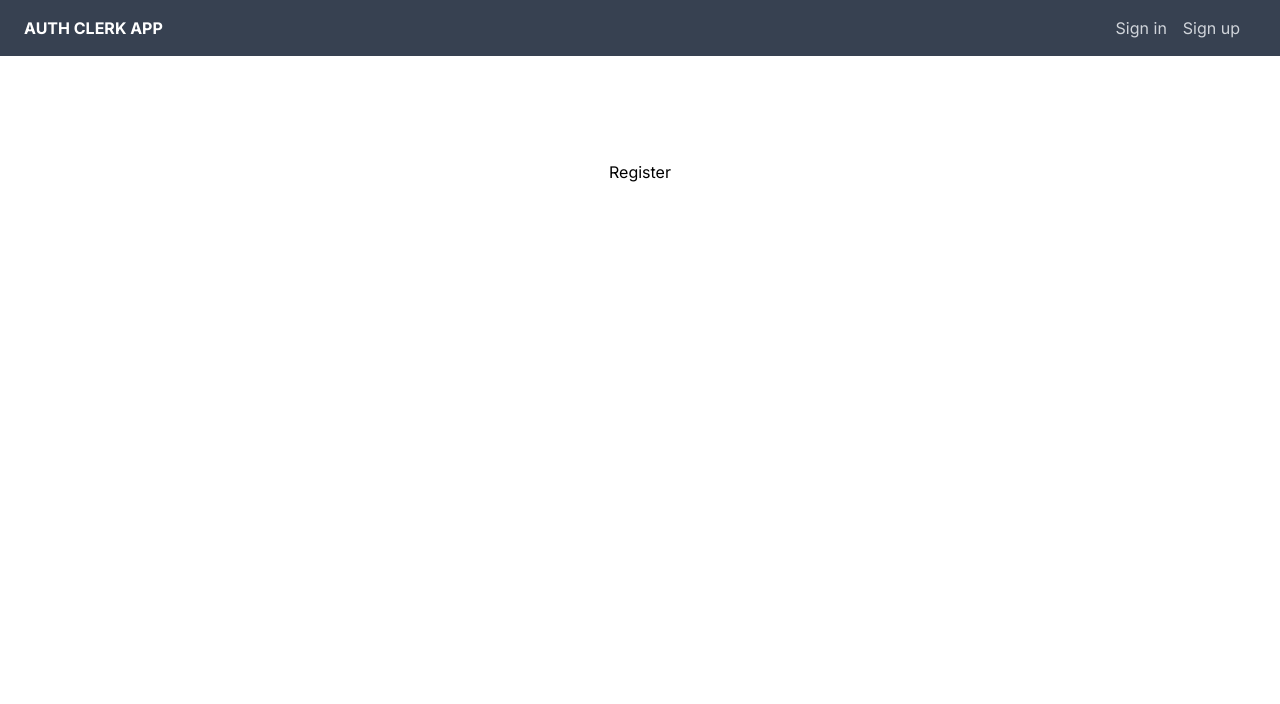
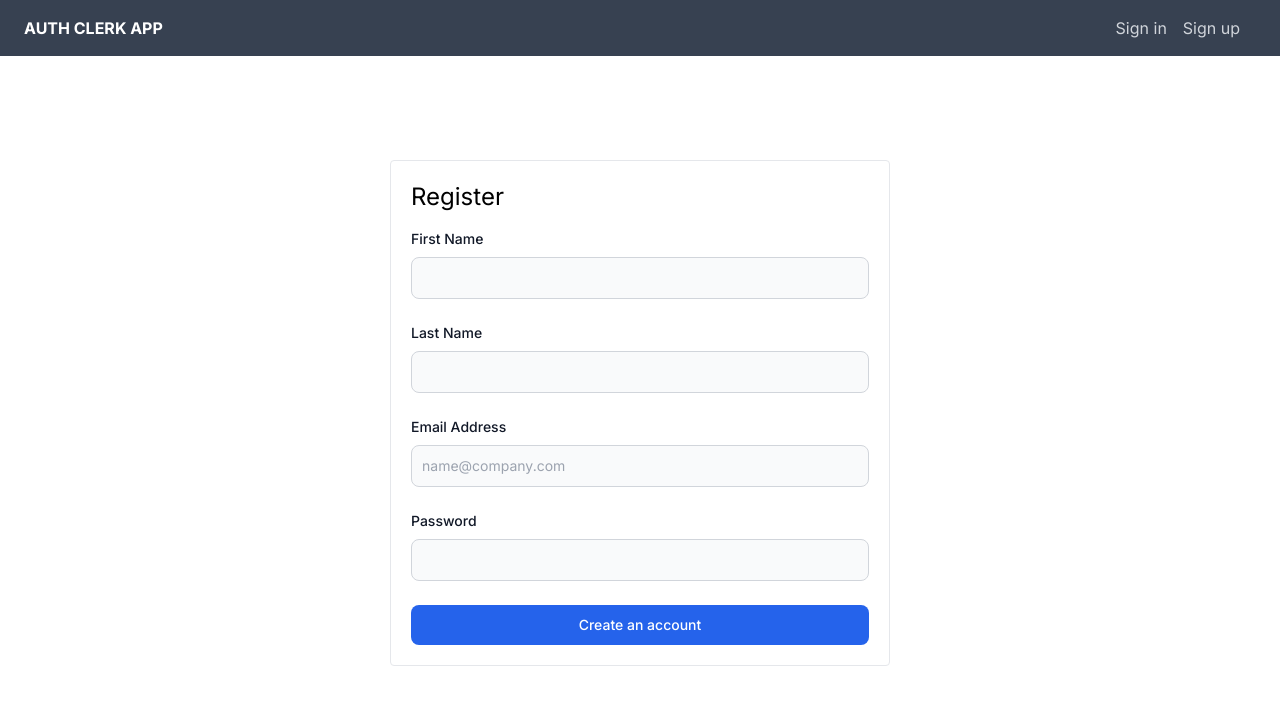
Before and after one commit to krystyna-lyn/auth-app, a Next.js app: page /register in a window 1280 px wide. Shown: the top 704 px of the page. Built offline with nearby package versions, Linux system fonts and the light colour scheme; no server answers.

Commit message:
Update page.jsx

```diff
--- a/app/register/page.jsx
+++ b/app/register/page.jsx
@@ -1,9 +1,176 @@
-import React from 'react'
+ "use client"
+import { useState } from "react";
+import { useSignUp } from "@clerk/nextjs";
+import { useRouter } from "next/navigation";
 
-const page = () => {
+export default function SignUpForm() {
+  const { isLoaded, signUp, setActive } = useSignUp();
+  const [firstName, setFirstName] = useState('');
+  const [lastName, setLastName] = useState('');
+  const [email, setEmail] = useState("");
+  const [password, setPassword] = useState("");
+  const [pendingVerification, setPendingVerification] = useState(false);
+  const [code, setCode] = useState("");
+  const router = useRouter();
+
+  // This function will handle the user submitting their email and password
+  const handleSubmit = async (e) => {
+    e.preventDefault();
+    if (!isLoaded) {
+      return;
+    }
+
+    // Start the sign-up process using the email and password provided
+    try {
+      await signUp.create({
+        firstName,
+        lastName,
+        email,
+        password,
+      });
+
+      // Send the user an email with the verification code
+      await signUp.prepareEmailAddressVerification({ strategy: "email_code" });
+
+      // Set 'verifying' true to display second form and capture the OTP code
+      setPendingVerification(true);
+    } catch (err) {
+      // This can return an array of errors.
+      // See https://clerk.com/docs/custom-flows/error-handling to learn about error handling
+      console.error(JSON.stringify(err, null, 2));
+    }
+  };
+
+  // This function will handle the user submitting a code for verification
+  const onPressVerify = async (e) => {
+    e.preventDefault();
+    if (!isLoaded) {
+      return;
+    }
+
+    try {
+      // Submit the code that the user provides to attempt verification
+      const completeSignUp = await signUp.attemptEmailAddressVerification({
+        code,
+      });
+
+      if (completeSignUp.status !== "complete") {
+        // The status can also be `abandoned` or `missing_requirements`
+        // Please see https://clerk.com/docs/references/react/use-sign-up#result-status for  more information
+        console.log(JSON.stringify(completeSignUp, null, 2));
+      }
+
+      // Check the status to see if it is complete
+      // If complete, the user has been created -- set the session active
+      if (completeSignUp.status === "complete") {
+        await setActive({ session: completeSignUp.createdSessionId })
+        // Redirect the user to a post sign-up route
+        router.push("/");
+      }
+    } catch (err) {
+      // This can return an array of errors.
+      // See https://clerk.com/docs/custom-flows/error-handling to learn about error handling
+      console.error(JSON.stringify(err, null, 2));
+    }
+  };
+
   return (
-    <div>Register</div>
-  )
+    <div className='border p-5 rounded' style={{ width: '500px' }}>
+      <h1 className='text-2xl mb-4'>Register</h1>
+      {!pendingVerification && (
+       <form onSubmit={handleSubmit} className='space-y-4 md:space-y-6'>
+       <div>
+         <label
+           htmlFor='first_name'
+           className='block mb-2 text-sm font-medium text-gray-900'
+         >
+           First Name
+         </label>
+         <input
+           type='text'
+           name='first_name'
+           id='first_name'
+           onChange={(e) => setFirstName(e.target.value)}
+           className='bg-gray-50 border border-gray-300 text-gray-900 sm:text-sm rounded-lg focus:ring-blue-600 focus:border-blue-600 block w-full p-2.5'
+           required={true}
+         />
+       </div>
+       <div>
+         <label
+           htmlFor='last_name'
+           className='block mb-2 text-sm font-medium text-gray-900'
+         >
+           Last Name
+         </label>
+         <input
+           type='text'
+           name='last_name'
+           id='last_name'
+           onChange={(e) => setLastName(e.target.value)}
+           className='bg-gray-50 border border-gray-300 text-gray-900 sm:text-sm rounded-lg focus:ring-blue-600 focus:border-blue-600 block w-full p-2.5'
+           required={true}
+         />
+       </div>
+       <div>
+         <label
+           htmlFor='email'
+           className='block mb-2 text-sm font-medium text-gray-900'
+         >
+           Email Address
+         </label>
+         <input
+           type='email'
+           name='email'
+           id='email'
+           onChange={(e) => setEmail(e.target.value)}
+           className='bg-gray-50 border border-gray-300 text-gray-900 sm:text-sm rounded-lg focus:ring-blue-600 focus:border-blue-600 block w-full p-2.5'
+           placeholder='name@company.com'
+           required={true}
+         />
+       </div>
+       <div>
+         <label
+           htmlFor='password'
+           className='block mb-2 text-sm font-medium text-gray-900'
+         >
+           Password
+         </label>
+         <input
+           type='password'
+           name='password'
+           id='password'
+           onChange={(e) => setPassword(e.target.value)}
+           className='bg-gray-50 border border-gray-300 text-gray-900 sm:text-sm rounded-lg block w-full p-2.5'
+           required={true}
+         />
+       </div>
+       <button
+         type='submit'
+         className='w-full text-white bg-blue-600 hover:bg-blue-700 font-medium rounded-lg text-sm px-5 py-2.5 text-center'
+       >
+         Create an account
+       </button>
+     </form>
+      )}
+      {pendingVerification && (
+         <div>
+         <form className='space-y-4 md:space-y-6'>
+           <input
+             value={code}
+             className='bg-gray-50 border border-gray-300 text-gray-900 sm:text-sm rounded-lg block w-full p-2.5'
+             placeholder='Enter Verification Code...'
+             onChange={(e) => setCode(e.target.value)}
+           />
+           <button
+             type='submit'
+             onClick={onPressVerify}
+             className='w-full text-white bg-blue-600 hover:bg-blue-700 font-medium rounded-lg text-sm px-5 py-2.5 text-center'
+           >
+             Verify Email
+           </button>
+         </form>
+       </div>
+      )}
+    </div>
+  );
 }
-
-export default page
```
